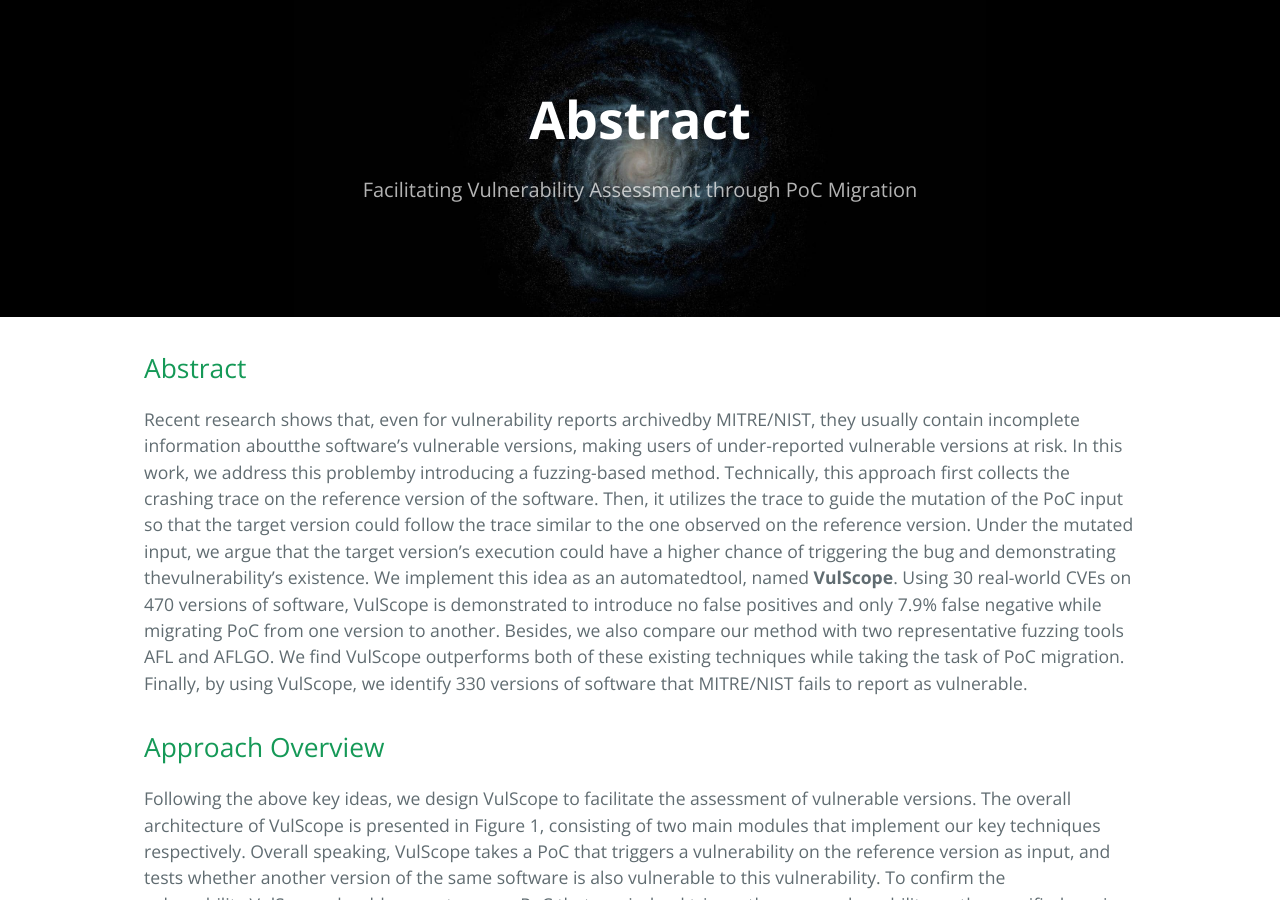
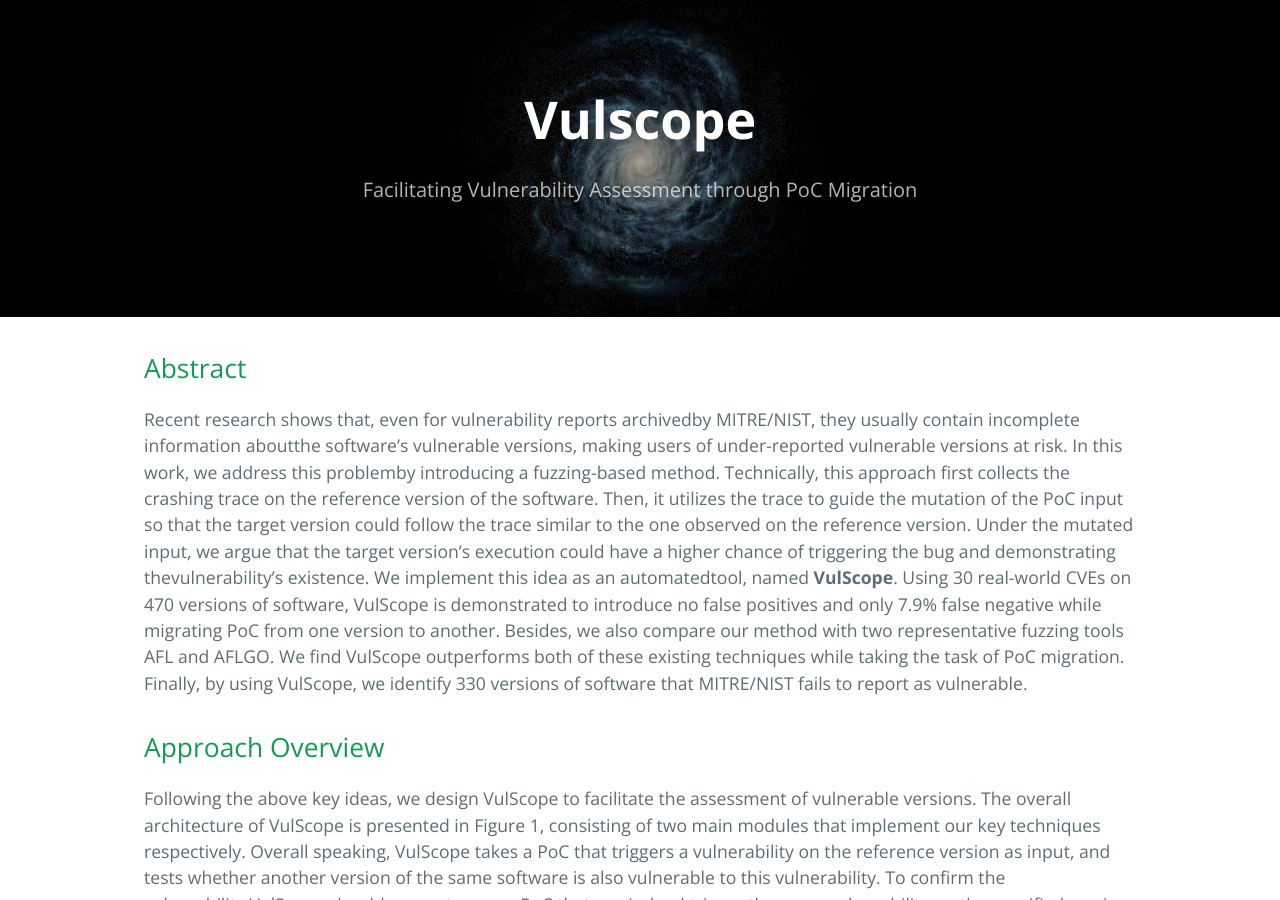
Before and after one commit to seclab-fudan/VulScope, a Jekyll site: the page built from index.md, in a window 1280 px wide and 900 px high. Built offline with Jekyll 4.4.1, drawn with Linux system fonts in a browser that asks for light colours; our own code applies the rules of GitHub Pages for plain Markdown files.

Commit message:
VulScope new webpage upload

```diff
--- a/index.md
+++ b/index.md
@@ -1,3 +1,8 @@
+---
+layout: default
+title: Vulscope
+---
+
 ## Abstract
 
 Recent research shows that, even for vulnerability reports archivedby MITRE/NIST, they usually contain incomplete information aboutthe software’s vulnerable versions, making users of under-reported vulnerable versions at risk. In this work, we address this problemby introducing a fuzzing-based method. Technically, this approach first collects the crashing trace on the reference version of the software. Then, it utilizes the trace to guide the mutation of the PoC input so that the target version could follow the trace similar to the one observed on the reference version. Under the mutated input, we argue that the target version’s execution could have a higher chance of triggering the bug and demonstrating thevulnerability’s existence. We implement this idea as an automatedtool, named **VulScope**. Using 30 real-world CVEs on 470 versions of software, VulScope is demonstrated to introduce no false positives and only 7.9% false negative while migrating PoC from one version to another. Besides, we also compare our method with two representative fuzzing tools AFL and AFLGO. We find VulScope outperforms both of these existing techniques while taking the task of PoC migration. Finally, by using VulScope, we identify 330 versions of software that MITRE/NIST fails to report as vulnerable.
```
